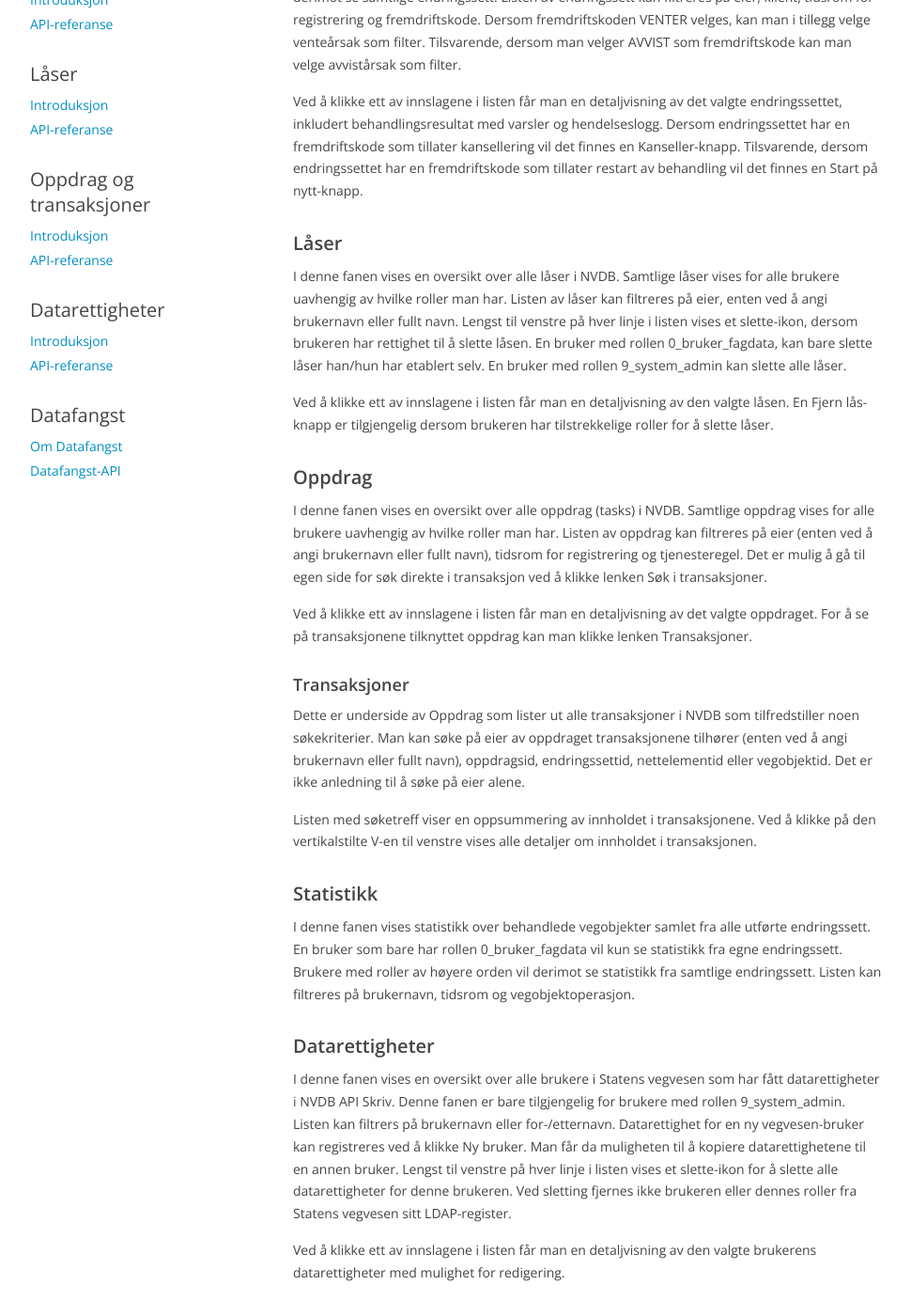
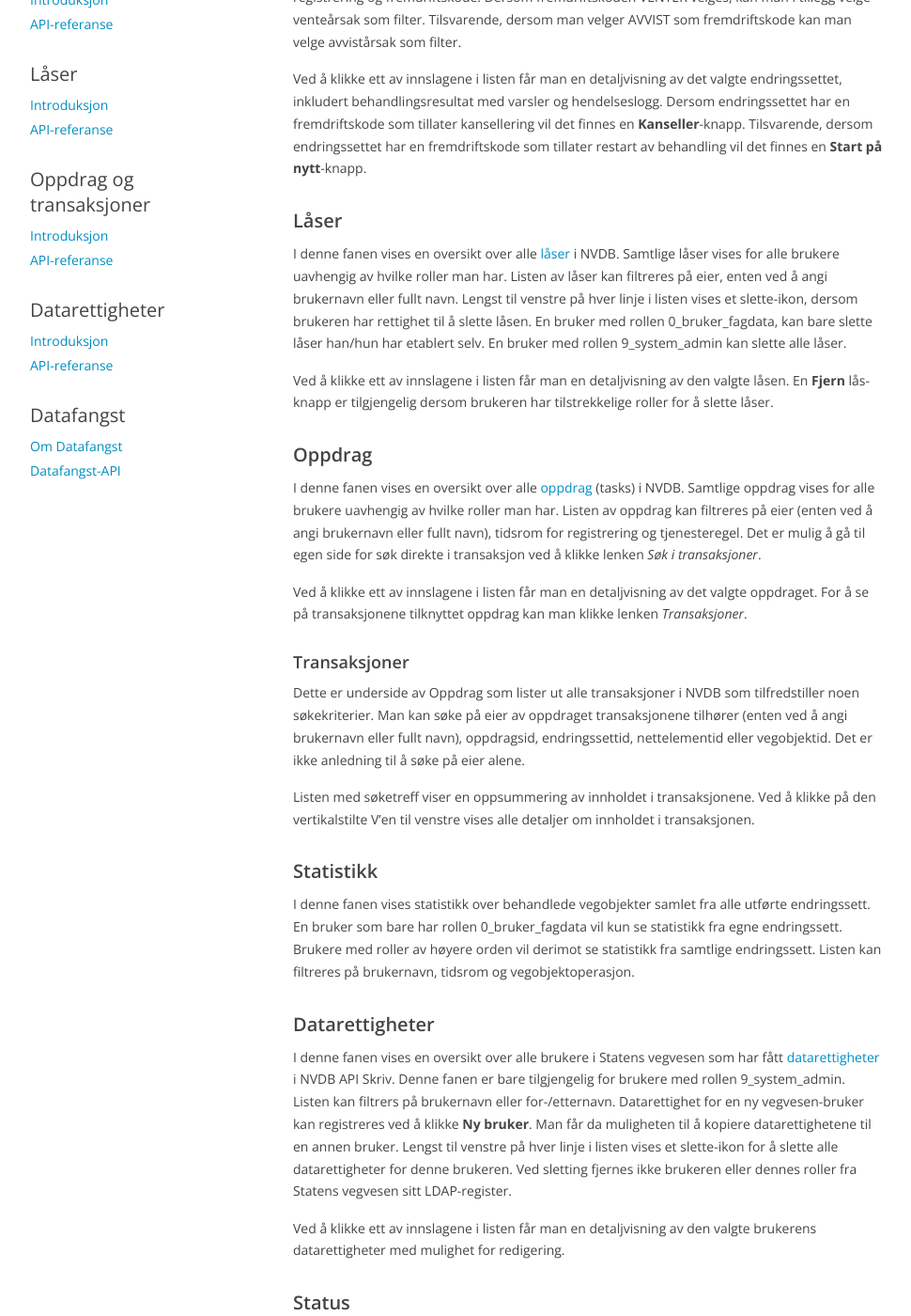
Before and after one commit to nvdb-vegdata/apiskrivdokumentasjon, a Jekyll site: the page built from kontrollpanel.md, in a window 1280 px wide and 1400 px high, scrolled down 890 px. Shown: the whole window at 94% size, without its empty margins (153-1123 px from the left). Built offline with Jekyll 4.4.1, drawn with Linux system fonts in a browser that asks for light colours; our own code applies the rules of GitHub Pages for plain Markdown files; part of the change alters nothing that is shown; some of the changed text lies outside the part shown.

```diff
--- a/kontrollpanel.md
+++ b/kontrollpanel.md
@@ -8,7 +8,6 @@ permalink: /kontrollpanel
 
 Kontrollpanel er NVDB API Skriv sin administrasjonsklient. Dette er en webapplikasjon som eksponeres av NVDB API Skriv sammen med øvrige REST-endepunkter.
 I applikasjonen kan man se på systemstatus, overvåke behandling av endringssett, undersøke sentrale data i NVDB, samt redigere tilgangsrettigheter og systeminnstillinger.
-Det siste er kun tilgjengelig for brukere med 9_system_admin-rollen.
 
 ![Kontrollpanel](./assets/kontrollpanel.png "Kontrollpanel")
 
@@ -16,35 +15,36 @@ Ved å klikke på elementene i den horisontale menyen øverst i skjermbildet akt
 
 ### Endringssett
 
-I denne fanen vises en oversikt over registrerte endringssett. En bruker som bare har rollen [0_bruker_fagdata](tilgangskontroll.md#tilgang-til-endepunkter-og-ressurser)
+I denne fanen vises en oversikt over registrerte [endringssett](endringssett/introduksjon.md). En bruker som bare har rollen [0_bruker_fagdata](tilgangskontroll.md#tilgang-til-endepunkter-og-ressurser)
 vil kun se egne endringssett i listen. Brukere med roller av høyere orden vil derimot se samtlige endringssett. Listen av endringssett kan filtreres på eier, klient, tidsrom
 for registrering og fremdriftskode. Dersom fremdriftskoden VENTER velges, kan man i tillegg velge venteårsak som filter. Tilsvarende, dersom man velger AVVIST som fremdriftskode
 kan man velge avvistårsak som filter.
 
 Ved å klikke ett av innslagene i listen får man en detaljvisning av det valgte endringssettet, inkludert behandlingsresultat med varsler og hendelseslogg. Dersom endringssettet har en fremdriftskode
-som tillater kansellering vil det finnes en Kanseller-knapp. Tilsvarende, dersom endringssettet har en fremdriftskode som tillater restart av behandling vil det finnes en Start på nytt-knapp.
+som tillater kansellering vil det finnes en **Kanseller**-knapp. Tilsvarende, dersom endringssettet har en fremdriftskode som tillater restart av behandling vil det finnes en **Start på nytt**-knapp.
 
 ### Låser
 
-I denne fanen vises en oversikt over alle låser i NVDB. Samtlige låser vises for alle brukere uavhengig av hvilke roller man har. Listen av låser kan filtreres på eier, enten ved å angi brukernavn eller fullt navn.
+I denne fanen vises en oversikt over alle [låser](laaser/introduksjon.md) i NVDB. Samtlige låser vises for alle brukere uavhengig av hvilke roller man har. Listen av låser kan filtreres på eier, enten ved å angi brukernavn eller fullt navn.
 Lengst til venstre på hver linje i listen vises et slette-ikon, dersom brukeren har rettighet til å slette låsen. En bruker med rollen 0_bruker_fagdata, kan bare slette låser han/hun har etablert selv.
 En bruker med rollen 9_system_admin kan slette alle låser.
 
-Ved å klikke ett av innslagene i listen får man en detaljvisning av den valgte låsen. En Fjern lås-knapp er tilgjengelig dersom brukeren har tilstrekkelige roller for å slette låser.
+Ved å klikke ett av innslagene i listen får man en detaljvisning av den valgte låsen. En **Fjern** lås-knapp er tilgjengelig dersom brukeren har tilstrekkelige roller for å slette låser.
 
 ### Oppdrag
 
-I denne fanen vises en oversikt over alle oppdrag (tasks) i NVDB. Samtlige oppdrag vises for alle brukere uavhengig av hvilke roller man har. Listen av oppdrag kan filtreres på eier (enten ved å angi brukernavn eller fullt navn), tidsrom
-for registrering og tjenesteregel. Det er mulig å gå til egen side for søk direkte i transaksjon ved å klikke lenken Søk i transaksjoner.
+I denne fanen vises en oversikt over alle [oppdrag](oppdrag_og_transaksjoner/introduksjon.md) (tasks) i NVDB. Samtlige oppdrag vises for alle brukere uavhengig av hvilke roller man har.
+Listen av oppdrag kan filtreres på eier (enten ved å angi brukernavn eller fullt navn), tidsrom for registrering og tjenesteregel.
+Det er mulig å gå til egen side for søk direkte i transaksjon ved å klikke lenken *Søk i transaksjoner*.
 
-Ved å klikke ett av innslagene i listen får man en detaljvisning av det valgte oppdraget. For å se på transaksjonene tilknyttet oppdrag kan man klikke lenken Transaksjoner.
+Ved å klikke ett av innslagene i listen får man en detaljvisning av det valgte oppdraget. For å se på transaksjonene tilknyttet oppdrag kan man klikke lenken *Transaksjoner*.
 
 #### Transaksjoner
 
 Dette er underside av Oppdrag som lister ut alle transaksjoner i NVDB som tilfredstiller noen søkekriterier. Man kan søke på eier av oppdraget transaksjonene tilhører (enten ved å angi brukernavn eller fullt navn),
 oppdragsid, endringssettid, nettelementid eller vegobjektid. Det er ikke anledning til å søke på eier alene.
 
-Listen med søketreff viser en oppsummering av innholdet i transaksjonene. Ved å klikke på den vertikalstilte V-en til venstre vises alle detaljer om innholdet i transaksjonen.
+Listen med søketreff viser en oppsummering av innholdet i transaksjonene. Ved å klikke på den vertikalstilte V'en til venstre vises alle detaljer om innholdet i transaksjonen.
 
 ### Statistikk
 
@@ -53,22 +53,22 @@ derimot se statistikk fra samtlige endringssett. Listen kan filtreres på bruker
 
 ### Datarettigheter
 
-I denne fanen vises en oversikt over alle brukere i Statens vegvesen som har fått datarettigheter i NVDB API Skriv. Denne fanen er bare tilgjengelig for brukere med rollen 9_system_admin. Listen kan filtrers på brukernavn eller
-for-/etternavn. Datarettighet for en ny vegvesen-bruker kan registreres ved å klikke Ny bruker. Man får da muligheten til å kopiere datarettighetene til en annen bruker. Lengst til venstre på hver linje i listen vises et slette-ikon
-for å slette alle datarettigheter for denne brukeren. Ved sletting fjernes ikke brukeren eller dennes roller fra Statens vegvesen sitt LDAP-register.
+I denne fanen vises en oversikt over alle brukere i Statens vegvesen som har fått [datarettigheter](tilgangskontroll.md#datarettigheter) i NVDB API Skriv. Denne fanen er bare tilgjengelig for brukere med rollen 9_system_admin.
+Listen kan filtrers på brukernavn eller for-/etternavn. Datarettighet for en ny vegvesen-bruker kan registreres ved å klikke **Ny bruker**. Man får da muligheten til å kopiere datarettighetene til en annen bruker.
+Lengst til venstre på hver linje i listen vises et slette-ikon for å slette alle datarettigheter for denne brukeren. Ved sletting fjernes ikke brukeren eller dennes roller fra Statens vegvesen sitt LDAP-register.
 
 Ved å klikke ett av innslagene i listen får man en detaljvisning av den valgte brukerens datarettigheter med mulighet for redigering.
 
 ### Status
 
-I denne fanen vises informasjon relatert til driftsstatus, byggeinformasjon og datakatalogen.
+I denne fanen vises informasjon relatert til driftsstatus, bygging og datakatalogen.
 
 ### Innstillinger
 
-Dersom man har rollen 9_system_admin kan man klikke på tannhjulet øverst til høyre for redigere systeminnstillinger. Disse fordeler seg på fire grupper:
+Dersom man har rollen 9_system_admin kan man klikke på tannhjulet øverst til høyre for å redigere systeminnstillinger. Disse fordeler seg på fem grupper:
 
-* Valideringsparametere - Angir terskelverdier og andre parametere som regulerer valideringen av endringssett.
-* CORS-headere - Angir domener som skal inkluderes i Access-Control-Allow-Origin headeren i responser fra NVDB API Skriv.
-* Blokkerte vegobjekttyper for endringssett - Angir hvilke vegobjekttyper som ikke kan benyttes i endringssett.
-* Blokkerte vegobjekttyper for les - Angir hvilke vegobjekttyper som ikke kan hentes via NVDB API Skriv.
-* Vegobjekttyper relatert til vegnett - Angir hvilke vegobjekttyper som ansees som vegnettrelatert og dermed har noen spesielle restriksjoner.
+* **Valideringsparametere** - Angir terskelverdier og andre parametere som regulerer valideringen av endringssett.
+* **CORS-headere** - Angir domener som skal inkluderes i Access-Control-Allow-Origin headeren i responser fra NVDB API Skriv.
+* **Blokkerte vegobjekttyper for endringssett** - Angir hvilke vegobjekttyper som ikke kan benyttes i endringssett.
+* **Blokkerte vegobjekttyper for les** - Angir hvilke vegobjekttyper som ikke kan hentes via NVDB API Skriv.
+* **Vegobjekttyper relatert til vegnett** - Angir hvilke vegobjekttyper som ansees som vegnettrelaterte og dermed har noen spesielle restriksjoner.
```
